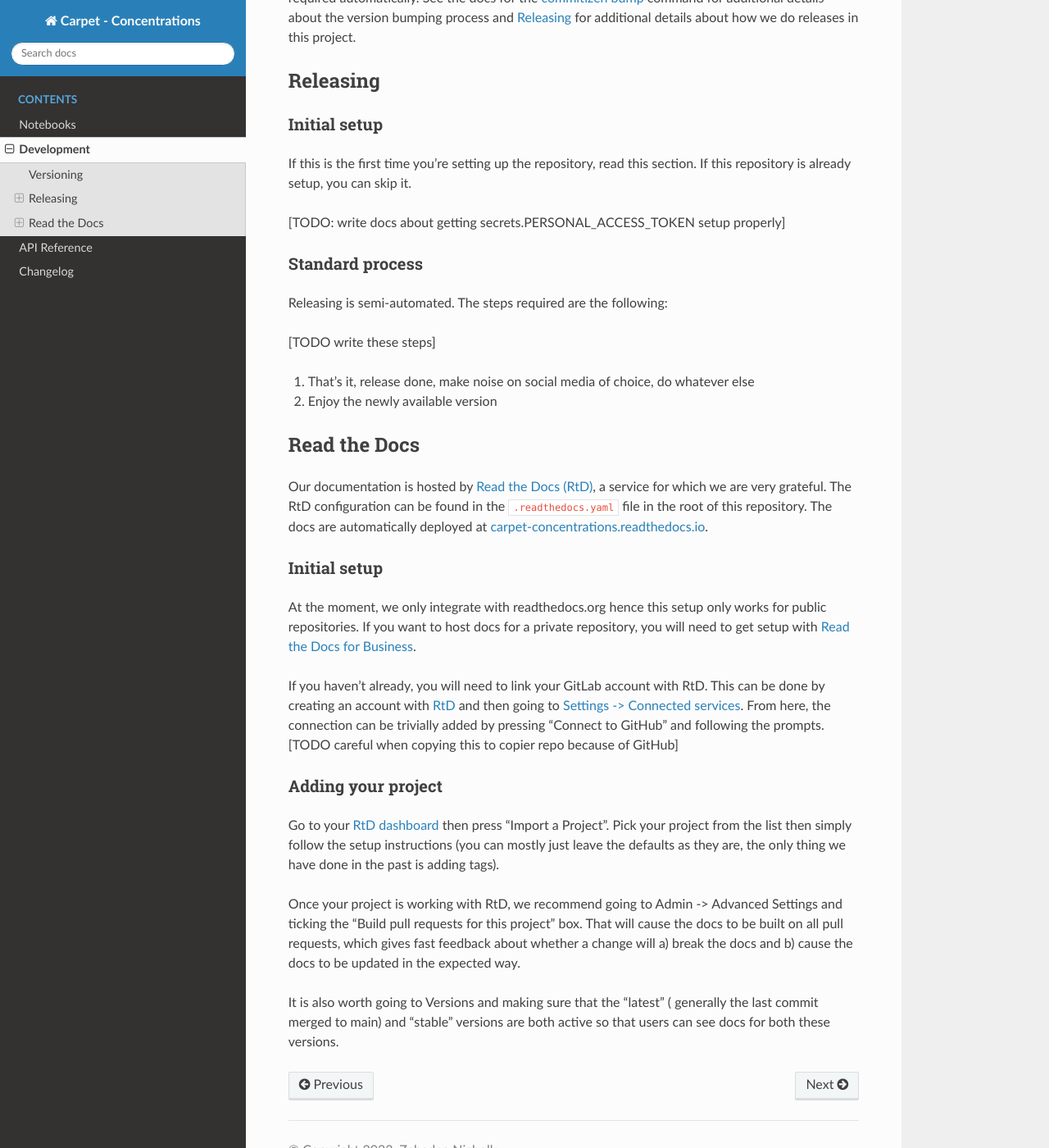
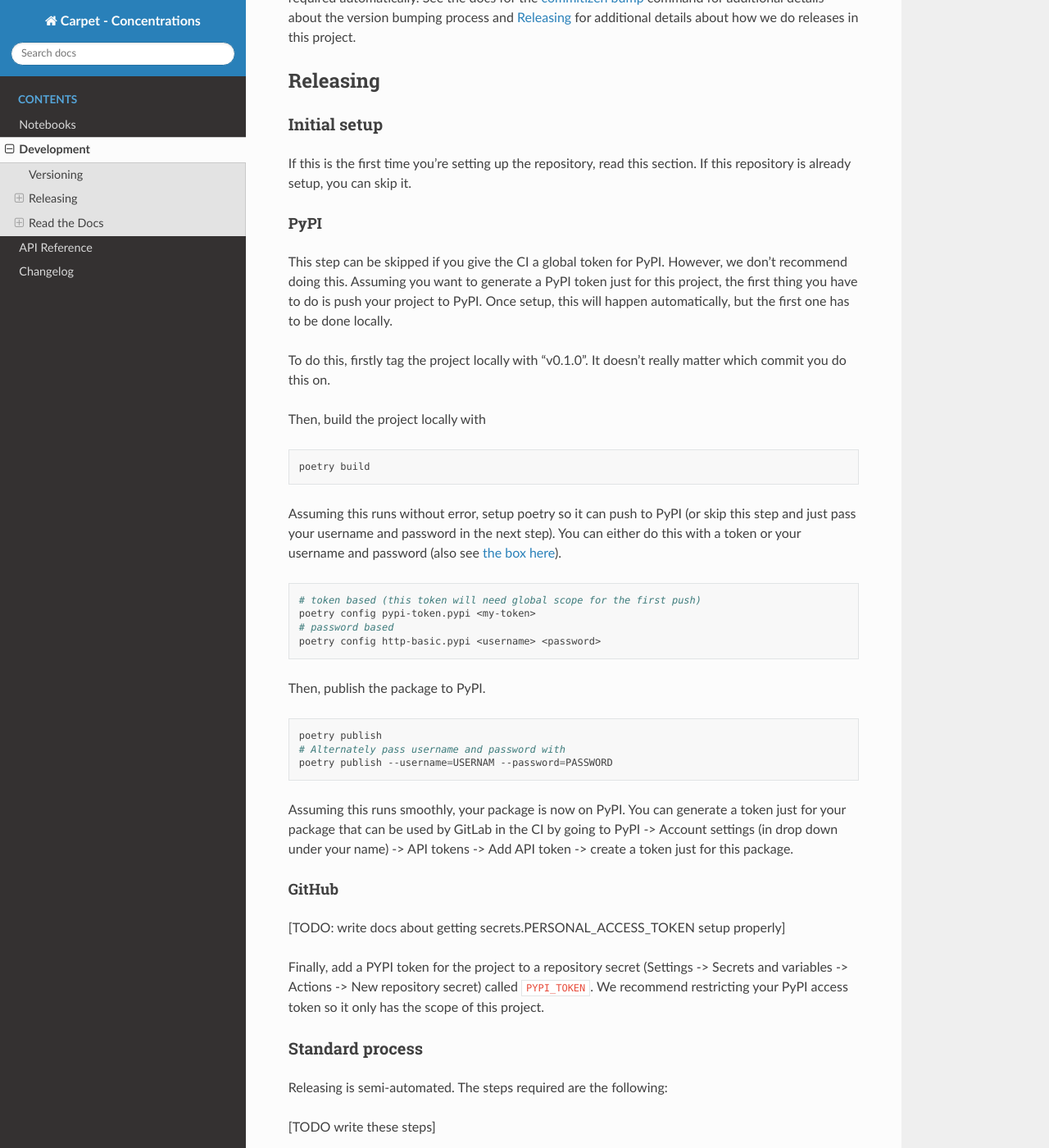
Before and after one commit to climate-resource/Carpet-Concentrations, a Sphinx documentation site: the page built from docs/source/development.md, in a window 1280 px wide and 1400 px high, scrolled down 350 px. Shown: the whole window at 82% size. Built offline with Sphinx 7.4.7 and the Read the Docs theme 2.0.0, drawn with Linux system fonts in a browser that asks for light colours; pages that are not in the unit, such as notebooks, are missing from menus.

Commit message:
docs(development.md): start writing release instructions

````diff
--- a/docs/source/development.md
+++ b/docs/source/development.md
@@ -26,7 +26,56 @@ this project.
 If this is the first time you're setting up the repository, read this section.
 If this repository is already setup, you can skip it.
 
+#### PyPI
+
+This step can be skipped if you give the CI a global token for PyPI. However,
+we don't recommend doing this. Assuming you want to generate a PyPI token just
+for this project, the first thing you have to do is push your project to PyPI.
+Once setup, this will happen automatically, but the first one has to be done
+locally.
+
+To do this, firstly tag the project locally with "v0.1.0". It doesn't really
+matter which commit you do this on.
+
+Then, build the project locally with
+
+```bash
+poetry build
+```
+
+Assuming this runs without error, setup poetry so it can push to PyPI (or skip
+this step and just pass your username and password in the next step). You can
+either do this with a token or your username and password (also see
+[the box here](https://python-poetry.org/docs/repositories/#configuring-credentials)).
+
+```bash
+# token based (this token will need global scope for the first push)
+poetry config pypi-token.pypi <my-token>
+# password based
+poetry config http-basic.pypi <username> <password>
+```
+
+Then, publish the package to PyPI.
+
+```bash
+poetry publish
+# Alternately pass username and password with
+poetry publish --username=USERNAM --password=PASSWORD
+```
+
+Assuming this runs smoothly, your package is now on PyPI. You can generate a
+token just for your package that can be used by GitLab in the CI by going to
+PyPI -> Account settings (in drop down under your name) -> API tokens -> Add
+API token -> create a token just for this package.
+
+#### GitHub
+
 [TODO: write docs about getting secrets.PERSONAL_ACCESS_TOKEN setup properly]
+
+Finally, add a PYPI token for the project to a repository secret (Settings ->
+Secrets and variables -> Actions -> New repository secret) called `PYPI_TOKEN`.
+We recommend restricting your PyPI access token so it only has the scope of
+this project.
 
 ### Standard process
 
````
